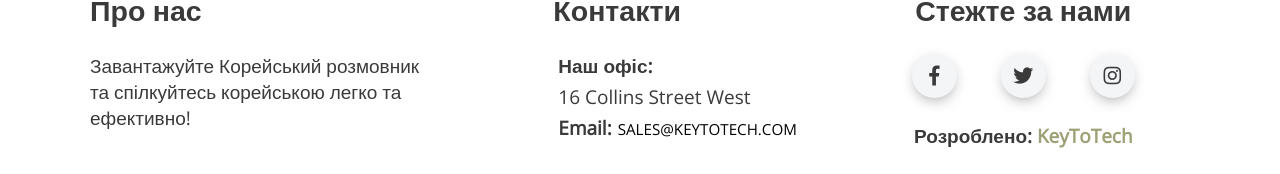
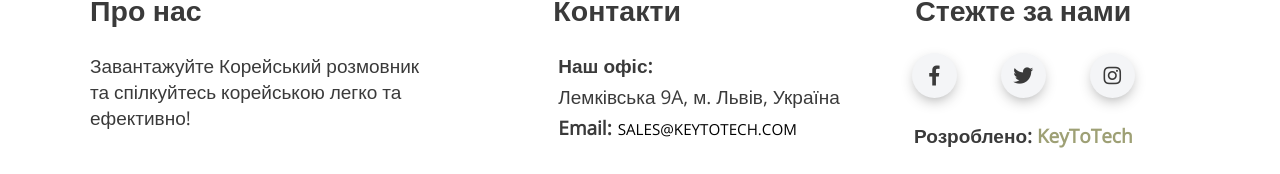
Before and after one commit to KeyToTech/KoreanPhraseBookSite, a React (Create React App) app: page / in a window 1280 px wide. Shown: the part 3614-3788 px from the top of the page. Built offline with nearby package versions, Linux system fonts and the light colour scheme.

Commit message:
updates company address

```diff
--- a/src/container/footer/footer.js
+++ b/src/container/footer/footer.js
@@ -6,6 +6,7 @@ const TWITTER_URL = 'https://twitter.com/kor_rozmovnyk?lang=en';
 const INSTAGRAM_URL = 'https://www.instagram.com/korean_phrasebook/';
 const KTT_WEB_SITE = 'http://www.keytotech.com/';
 const APP_DESCRIPTION = 'Завантажуйте Корейський розмовник та спілкуйтесь корейською легко та ефективно!';
+const ADDRESS = "Лемківська 9A, м. Львів, Україна";
 
 function followButton(img, link) {
     return (
@@ -56,7 +57,7 @@ const Footer = () => (
                         <h2 className="title-footer">Контакти</h2>
                         <div className="wrap-items-address">
                             <p className="item"><strong>Наш офіс:</strong></p>
-                            <p className="item"> 16 Collins Street West </p>
+                            <p className="item">{ADDRESS}</p>
                             <p className="item"><strong>Email:</strong><a className="link-email" target="_blank" rel="noopener noreferrer"
                                 href="mailto:sales@keytotech.com">sales@keytotech.com</a> </p>
                         </div>
```
